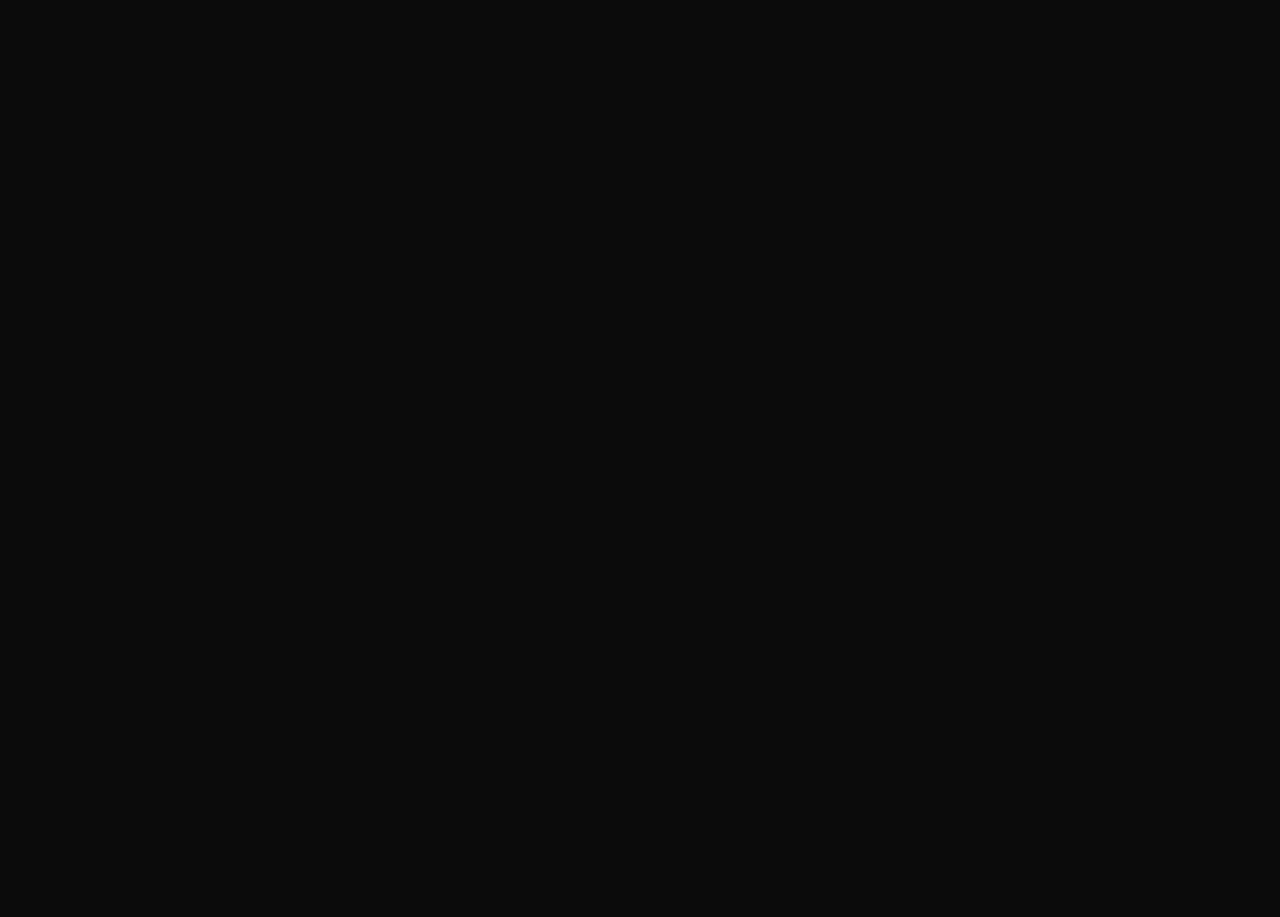
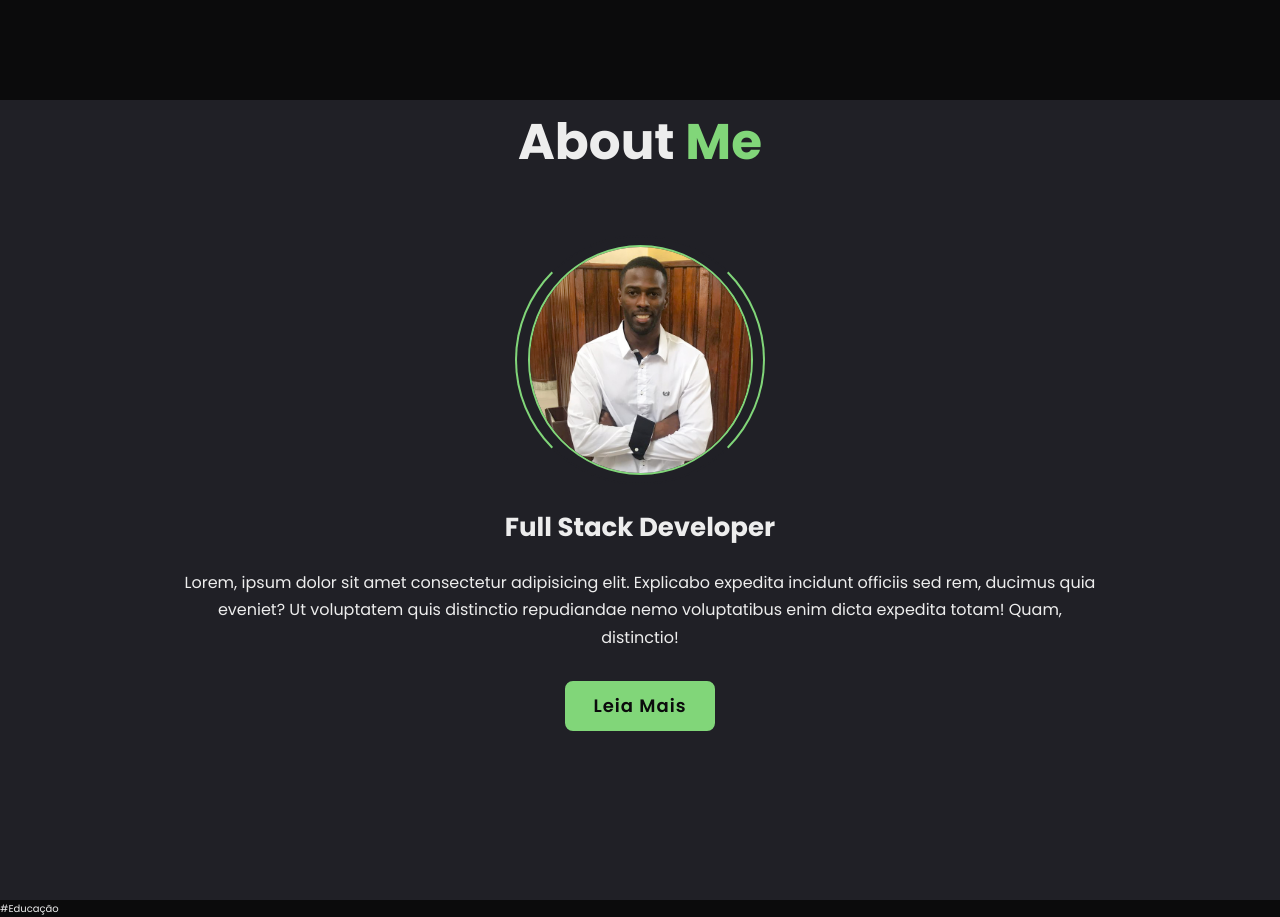
Before and after one commit to Deniscley/Professional.Portfolio.Web, a Next.js app: page / in a window 1280 px wide. Shown: the part 750-1667 px from the top of the page. Before the commit the page ends 850 px from the top, so only its background shows below. Built offline with nearby package versions, Linux system fonts and the light colour scheme.

Commit message:
feat: About page creation

```diff
--- a/src/app/educacao/page.tsx
+++ b/src/app/educacao/page.tsx
@@ -1,3 +1,5 @@
+import EducationTemplate from "@/components/template/education/education-template";
+
 export default function Education() {
-  return <>#Educação</>;
+  return <EducationTemplate />;
 }
--- a/src/app/page.tsx
+++ b/src/app/page.tsx
@@ -1,5 +1,13 @@
+import AboutTemplate from "@/components/template/about/about-template";
+import EducationTemplate from "@/components/template/education/education-template";
 import MainHome from "@/components/template/main-home/main-home";
 
 export default function Home() {
-  return <MainHome />;
+  return (
+    <>
+      <MainHome />
+      <AboutTemplate />
+      <EducationTemplate />
+    </>
+  );
 }
--- a/src/app/sobre/page.tsx
+++ b/src/app/sobre/page.tsx
@@ -1,3 +1,5 @@
+import AboutTemplate from "@/components/template/about/about-template";
+
 export default function About() {
-  return <>#Sobre</>;
+  return <AboutTemplate />;
 }
--- a/src/components/layout/navbar/navbar.css
+++ b/src/components/layout/navbar/navbar.css
@@ -12,19 +12,17 @@ nav {
 
 .show__nav {
   display: none;
-  padding-top: 1rem;
 }
 
 .hide__nav {
   display: none;
-  padding-top: 1rem;
 }
 
 .logo {
   font-size: 2.5rem;
   color: var(--text-color);
   font-weight: 600;
-  margin-top: 1rem;
+  padding-bottom: 2rem;
 }
 
 /* Só aparece em telas médias e pequenas */
@@ -46,6 +44,7 @@ nav {
   display: flex;
   gap: 2rem;
   align-items: center;
+  padding-bottom: 2rem;
 }
 
 .nav__links div {
--- /dev/null
+++ b/src/components/template/about/about-template.tsx
@@ -0,0 +1,34 @@
+import "./about.css";
+
+export default function AboutTemplate() {
+  return (
+    <section className="about">
+      <h2 className="about__heading">
+        About <span>Me</span>
+      </h2>
+      <div className="about__img">
+        <img
+          src="/images/deniscley_about.jpg"
+          alt="About Image"
+          width={300}
+          height={230}
+        />
+        <div className="about__circle-spin"></div>
+      </div>
+      <div className="about__content">
+        <h3>Full Stack Developer</h3>
+        <p>
+          Lorem, ipsum dolor sit amet consectetur adipisicing elit. Explicabo
+          expedita incidunt officiis sed rem, ducimus quia eveniet? Ut
+          voluptatem quis distinctio repudiandae nemo voluptatibus enim dicta
+          expedita totam! Quam, distinctio!
+        </p>
+        <div className="about__btn-box">
+          <a href="" className="btn">
+            Leia Mais
+          </a>
+        </div>
+      </div>
+    </section>
+  );
+}
--- /dev/null
+++ b/src/components/template/about/about.css
@@ -0,0 +1,87 @@
+.about {
+  display: flex;
+  align-items: center;
+  flex-direction: column;
+  gap: 2rem;
+  background: var(--second-color);
+  padding-bottom: 6rem;
+}
+
+.about__heading {
+  font-size: 5rem;
+  margin-bottom: 3rem;
+  text-align: center;
+}
+
+span {
+  color: var(--main-color);
+}
+
+.about__img {
+  position: relative;
+  width: 25rem;
+  height: 25rem;
+  border-radius: 50%;
+  display: flex;
+  justify-content: center;
+  align-items: center;
+}
+
+.about__img img {
+  width: 90%;
+  border-radius: 50%;
+  border: 0.2rem solid var(--main-color);
+}
+
+.about__img .about__circle-spin {
+  position: absolute;
+  top: 50%;
+  left: 50%;
+  transform: translate(-50%, -50%) rotate(0);
+  width: 100%;
+  height: 100%;
+  border-radius: 50%;
+  border-top: 0.2rem solid var(--second-color);
+  border-bottom: 0.2rem solid var(--second-color);
+  border-left: 0.2rem solid var(--main-color);
+  border-right: 0.2rem solid var(--main-color);
+}
+
+.about__content {
+  text-align: center;
+}
+
+.about__content h3 {
+  font-size: 2.6rem;
+}
+
+.about__content p {
+  font-size: 1.6rem;
+  margin: 2rem 18rem 3rem;
+}
+
+.about__btn-box .btn {
+  display: inline-block;
+  width: 15rem;
+  padding: 0.8rem 0 0.8rem 0;
+}
+
+.about__btn-box .btn::before {
+  content: "";
+  position: absolute;
+  top: 0;
+  left: 0;
+  width: 0;
+  height: 100%;
+  background: var(--second-color);
+  z-index: -1;
+  transition: 0.5s;
+}
+
+.about__btn-box .btn:hover::before {
+  width: 100%;
+}
+
+.about__btn-box a:hover {
+  color: var(--main-color);
+}
--- /dev/null
+++ b/src/components/template/education/education-template.tsx
@@ -0,0 +1,5 @@
+import "./education.css";
+
+export default function EducationTemplate() {
+  return <>#Educação</>;
+}
--- a/src/components/template/main-home/main-home.css
+++ b/src/components/template/main-home/main-home.css
@@ -1,7 +1,3 @@
-section {
-  min-height: 100vh;
-}
-
 .home {
   display: flex;
   align-items: center;
@@ -79,6 +75,10 @@ section {
   width: 100%;
 }
 
+.home__btn-box a:hover {
+  color: var(--main-color);
+}
+
 .home__sci {
   position: absolute;
   bottom: -14rem;
@@ -109,7 +109,7 @@ section {
 }
 
 .home__sci a:hover {
-  color: var(--bg-color);
+  color: var(--primary-color);
 }
 
 .home__sci a::before {
@@ -128,7 +128,7 @@ section {
   width: 100%;
 }
 
-.home-imgHover {
+.home__img-hover {
   position: absolute;
   top: 0;
   right: 0;
@@ -138,7 +138,7 @@ section {
   transition: 3s;
 }
 
-.home-imgHover:hover {
+.home__img-hover:hover {
   background: var(--primary-color);
   opacity: 0.8s;
 }
--- a/src/components/template/main-home/main-home.tsx
+++ b/src/components/template/main-home/main-home.tsx
@@ -1,5 +1,5 @@
 import "./main-home.css";
-import { AiOutlineDownload } from "react-icons/ai";
+import { AiOutlineDownload, AiOutlineMail } from "react-icons/ai";
 import { BiLogoLinkedin, BiLogoGithub } from "react-icons/bi";
 
 export default function MainHome() {
@@ -21,8 +21,8 @@ export default function MainHome() {
 
               <div className="home__btn-box">
                 <a href="" className="btn">
+                  <AiOutlineDownload />
                   Download CV
-                  <AiOutlineDownload />
                 </a>
               </div>
 
@@ -32,6 +32,9 @@ export default function MainHome() {
                 </a>
                 <a href="" target="_blank" rel="noreferrer noopener">
                   <BiLogoGithub />
+                </a>
+                <a href="" target="_blank" rel="noreferrer noopener">
+                  <AiOutlineMail />
                 </a>
               </div>
             </div>
@@ -48,7 +51,7 @@ export default function MainHome() {
             </div>
           </div>
         </div>
-        <div className="home-imgHover"></div>
+        <div className="home__img-hover" />
       </section>
       <script></script>
     </>
--- a/src/styles/globals.css
+++ b/src/styles/globals.css
@@ -43,6 +43,10 @@ body {
   margin-inline: auto;
 }
 
+section {
+  min-height: 100vh;
+}
+
 .btn {
   position: relative;
   display: inline-flex;
```
Also changed, not shown: public/images/deniscley_about.jpg (added), src/components/template/education/education.css (added).
